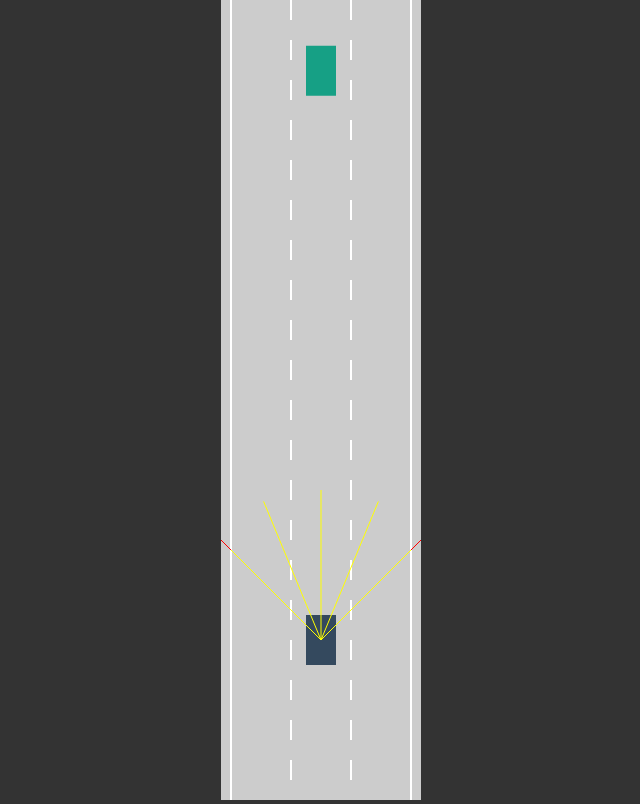
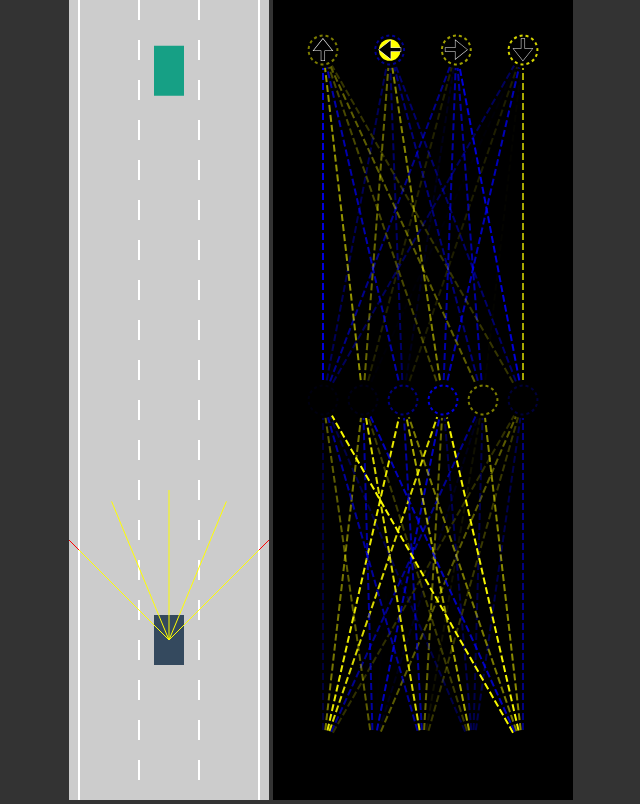
Before and after one commit to DieBijacz/Self-driving-car-AI, a plain HTML site: page index.html in a window 1280 px wide. Shown: the whole page, without its empty margins (319-959 px from the left). Drawn offline with Linux system fonts and the light colour scheme.

Commit message:
network vizualization

```diff
--- a/index.html
+++ b/index.html
@@ -10,8 +10,8 @@
 </head>
 
 <body>
-  <canvas id="Canvas">
-  </canvas>
+  <canvas id="carCanvas"></canvas>
+  <canvas id="networkCanvas"></canvas>
 </body>
 
 </html>
--- a/main.js
+++ b/main.js
@@ -1,11 +1,15 @@
 import Car from "./car.js"
 import Road from "./road.js"
+import { Visualizer } from "./visualizer.js"
 
-const canvas = document.querySelector('#Canvas')
-canvas.width = 200
+const carCanvas = document.querySelector('#carCanvas')
+const networkCanvas = document.querySelector('#networkCanvas')
+carCanvas.width = 200
+networkCanvas.width = 300
 
-const ctx = canvas.getContext('2d')
-const road = new Road(canvas.width / 2, canvas.width * 0.9)
+const carCtx = carCanvas.getContext('2d')
+const networkCtx = networkCanvas.getContext('2d')
+const road = new Road(carCanvas.width / 2, carCanvas.width * 0.9)
 const car = new Car(road.getLaneCenter(1), 400, 30, 50, 'AI')
 
 const traffic = [
@@ -14,24 +18,28 @@ const traffic = [
 
 animate()
 
-function animate() {
-  traffic.map((car, i) => {
+function animate(time) {
+  for (let i = 0; i < traffic.length; i++) {
     traffic[i].update(road.borders, [])
-  })
-  canvas.height = window.innerHeight //clears canvas on refresh
+  }
+  carCanvas.height = window.innerHeight //clears canvas on refresh
+  networkCanvas.height = window.innerHeight //clears canvas on refresh
 
   car.update(road.borders, traffic)
 
-  ctx.save()
-  ctx.translate(0, -car.y + canvas.height * 0.8)
+  carCtx.save()
+  carCtx.translate(0, -car.y + carCanvas.height * 0.8)
 
-  road.draw(ctx)
+  road.draw(carCtx)
   traffic.map((car, i) => {
-    traffic[i].draw(ctx, '#16A085')
+    traffic[i].draw(carCtx, '#16A085')
   })
-  car.draw(ctx, '#34495E')
+  car.draw(carCtx, '#34495E')
 
-  ctx.restore()
+  carCtx.restore()
 
+
+  networkCtx.lineDashOffset = -time / 50
+  Visualizer.drawNetwork(networkCtx, car.brain)
   requestAnimationFrame(animate)
 }
--- a/style.css
+++ b/style.css
@@ -10,6 +10,10 @@ body {
   text-align: center;
 }
 
-#Canvas {
+#carCanvas {
   background-color: #ccc;
 }
+
+#networkCanvas {
+  background-color: black;
+}
--- a/utilitis.js
+++ b/utilitis.js
@@ -38,3 +38,11 @@ export function polysIntersect(poly1, poly2) {
   }
   return false;
 }
+
+export function getRGBA(value) {
+  const alpha = Math.abs(value);
+  const R = value < 0 ? 0 : 255;
+  const G = R;
+  const B = value > 0 ? 0 : 255;
+  return "rgba(" + R + "," + G + "," + B + "," + alpha + ")";
+}
--- /dev/null
+++ b/visualizer.js
@@ -0,0 +1,112 @@
+import { lerp, getRGBA } from "./utilitis.js";
+
+export class Visualizer {
+  static drawNetwork(ctx, network) {
+    const margin = 50;
+    const left = margin;
+    const top = margin;
+    const width = ctx.canvas.width - margin * 2;
+    const height = ctx.canvas.height - margin * 2;
+
+    const levelHeight = height / network.levels.length;
+
+    for (let i = network.levels.length - 1; i >= 0; i--) {
+      const levelTop = top +
+        lerp(
+          height - levelHeight,
+          0,
+          network.levels.length == 1
+            ? 0.5
+            : i / (network.levels.length - 1)
+        );
+
+      ctx.setLineDash([7, 3]);
+      Visualizer.drawLevel(ctx, network.levels[i],
+        left, levelTop,
+        width, levelHeight,
+        i == network.levels.length - 1
+          ? ['🠉', '🠈', '🠊', '🠋']
+          : []
+      );
+    }
+  }
+
+  static drawLevel(ctx, level, left, top, width, height, outputLabels) {
+    const right = left + width;
+    const bottom = top + height;
+
+    const { inputs, outputs, weights, biases } = level;
+
+    for (let i = 0; i < inputs.length; i++) {
+      for (let j = 0; j < outputs.length; j++) {
+        ctx.beginPath();
+        ctx.moveTo(
+          Visualizer.#getNodeX(inputs, i, left, right),
+          bottom
+        );
+        ctx.lineTo(
+          Visualizer.#getNodeX(outputs, j, left, right),
+          top
+        );
+        ctx.lineWidth = 2;
+        ctx.strokeStyle = getRGBA(weights[i][j]);
+        ctx.stroke();
+      }
+    }
+
+    const nodeRadius = 18;
+    for (let i = 0; i < inputs.length; i++) {
+      const x = Visualizer.#getNodeX(inputs, i, left, right);
+      ctx.beginPath();
+      ctx.arc(x, bottom, nodeRadius, 0, Math.PI * 2);
+      ctx.fillStyle = "black";
+      ctx.fill();
+      ctx.beginPath();
+      ctx.arc(x, bottom, nodeRadius * 0.6, 0, Math.PI * 2);
+      ctx.fillStyle = getRGBA(inputs[i]);
+      ctx.fill();
+    }
+
+    for (let i = 0; i < outputs.length; i++) {
+      const x = Visualizer.#getNodeX(outputs, i, left, right);
+      ctx.beginPath();
+      ctx.arc(x, top, nodeRadius, 0, Math.PI * 2);
+      ctx.fillStyle = "black";
+      ctx.fill();
+      ctx.beginPath();
+      ctx.arc(x, top, nodeRadius * 0.6, 0, Math.PI * 2);
+      ctx.fillStyle = getRGBA(outputs[i]);
+      ctx.fill();
+
+      ctx.beginPath();
+      ctx.lineWidth = 2;
+      ctx.arc(x, top, nodeRadius * 0.8, 0, Math.PI * 2);
+      ctx.strokeStyle = getRGBA(biases[i]);
+      ctx.setLineDash([3, 3]);
+      ctx.stroke();
+      ctx.setLineDash([]);
+
+      if (outputLabels[i]) {
+        ctx.beginPath();
+        ctx.textAlign = "center";
+        ctx.textBaseline = "middle";
+        ctx.fillStyle = "black";
+        ctx.strokeStyle = "white";
+        ctx.font = (nodeRadius * 1.5) + "px Arial";
+        ctx.fillText(outputLabels[i], x, top + nodeRadius * 0.1);
+        ctx.lineWidth = 0.5;
+        ctx.strokeText(outputLabels[i], x, top + nodeRadius * 0.1);
+      }
+    }
+  }
+
+  static #getNodeX(nodes, index, left, right) {
+    return lerp(
+      left,
+      right,
+      nodes.length == 1
+        ? 0.5
+        : index / (nodes.length - 1)
+    );
+  }
+}
```
